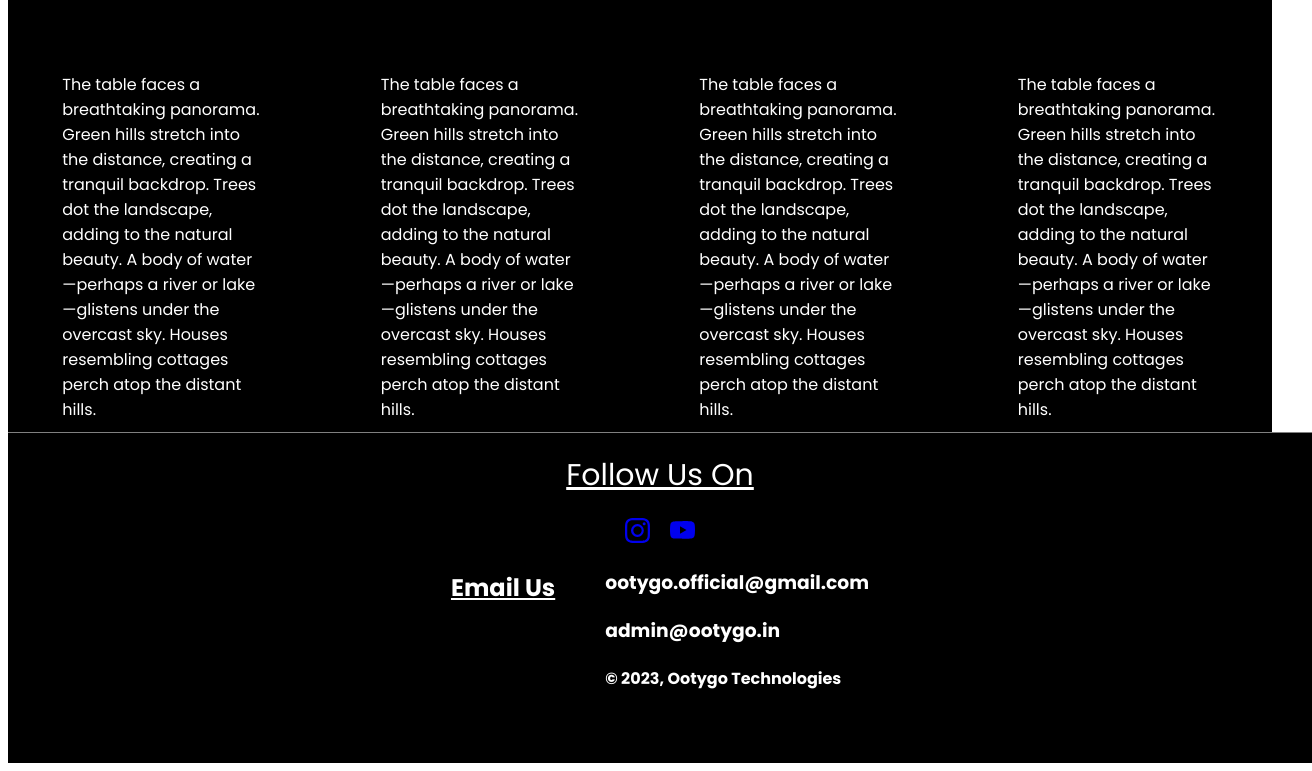
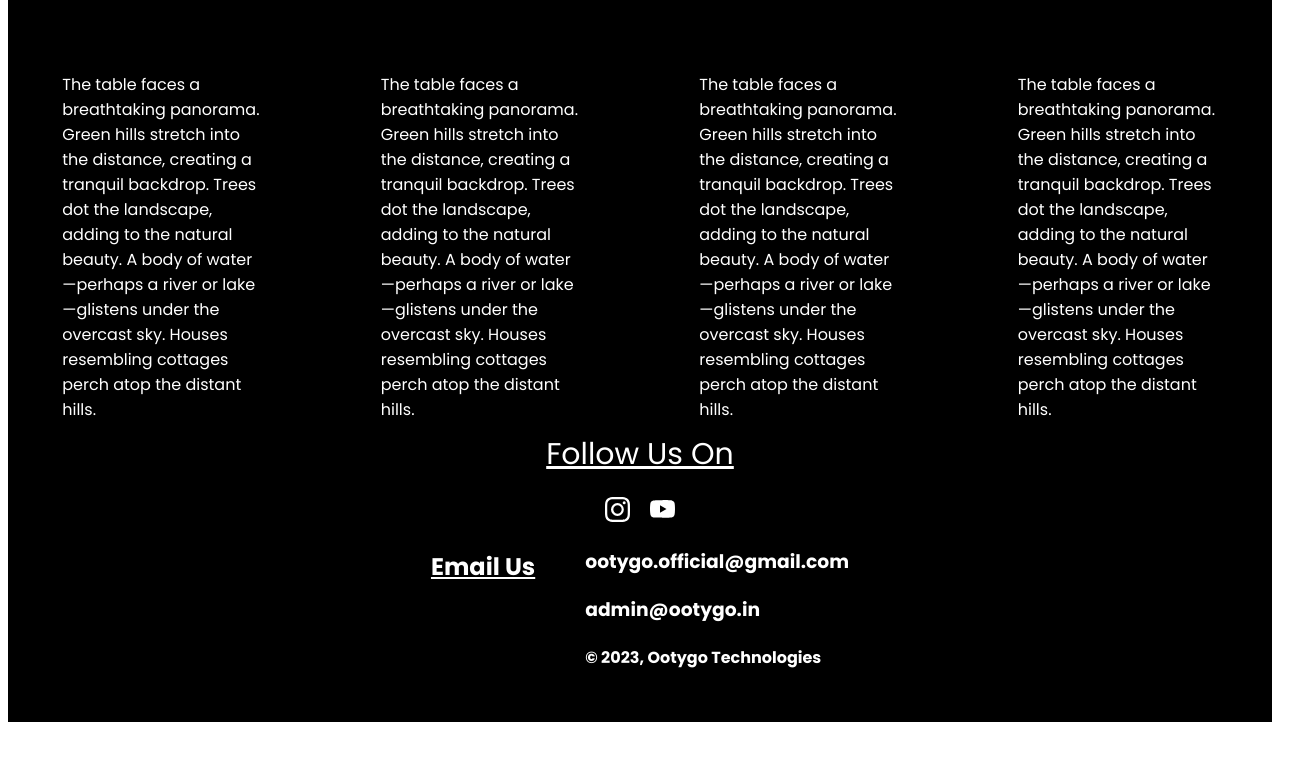
Before and after one commit to Ootygo/app, a React (Create React App) app: page /Food in a window 1280 px wide. Shown: the part 491-1262 px from the top of the page, 1312 px wide, since content can reach past the window. After the commit the page ends 1221 px from the top, so only its background shows below. Built offline with nearby package versions, Linux system fonts and the light colour scheme.

Commit message:
s3 img adding

```diff
--- a/public/index.html
+++ b/public/index.html
@@ -9,9 +9,6 @@
       name="description"
       content="Web site created using create-react-app"
     />
-    <link rel="apple-touch-icon" href="%PUBLIC_URL%/logo192.png" />
-
-    <link rel="manifest" href="%PUBLIC_URL%/manifest.json" />
     <link rel="preconnect" href="https://fonts.googleapis.com">
     <link rel="preconnect" href="https://fonts.gstatic.com" crossorigin>
     <link href="https://fonts.googleapis.com/css2?family=Poppins:ital,wght@0,100;0,200;0,300;0,400;0,500;0,600;0,700;0,800;0,900;1,100;1,200;1,300;1,400;1,500;1,600;1,700;1,800;1,900&display=swap" rel="stylesheet">
--- a/src/components/Food.jsx
+++ b/src/components/Food.jsx
@@ -1,7 +1,7 @@
 import Footer from "../page/Footer";
 import Navbar from "../page/Navbar";
 import "./Food.css";
-import { Link } from "react-router-dom";
+
 
 export default function Food() {
     return (
--- a/src/components/Home.css
+++ b/src/components/Home.css
@@ -7,5 +7,5 @@
     background-attachment: fixed;
     z-index: -3;
     font-family: "Poppins", sans-serif;
-
+    width: 100%;
 }
--- a/src/components/Places.jsx
+++ b/src/components/Places.jsx
@@ -15,7 +15,7 @@ export default function Places() {
             <div>
                 <h2 className="Places_contant_title">Ooty</h2>
                 <img className="Place_contant_img" src="https://encrypted-tbn0.gstatic.com/images?q=tbn:ANd9GcTTP4KyHavTvldxZg_XFcvxWV0Y2tpgX62_2w&usqp=CAU" alt="img" />
-                <h3 className="Places_contant_sub">About</h3>
+                <h3 className="Places_contant_sub">Pakkasuran malai View </h3>
                 <span className="Places_contant_about">This is ooty, ooty is the best place in india  </span>
             </div>
             <div>
--- a/src/components/Stay.jsx
+++ b/src/components/Stay.jsx
@@ -2,7 +2,7 @@ import React from "react";
 import './Stay.css';
 import Navbar from "../page/Navbar";
 import Footer from "../page/Footer";
-import Contantimg from "../assets/images/Contantimg";
+
 export default function Stay() {
     return (
         <>
@@ -18,7 +18,7 @@ export default function Stay() {
 
                 </div>
             </div>
-            <Contantimg/>
+
             <Footer />
         </>
     )
--- a/src/index.css
+++ b/src/index.css
@@ -3,7 +3,7 @@ body {
   font-family: "Poppins", sans-serif;
   -webkit-font-smoothing: antialiased;
   -moz-osx-font-smoothing: grayscale;
-  overflow: hidden;
+
 }
 body::-webkit-scrollbar {
   display: none;
--- a/src/page/Contant.css
+++ b/src/page/Contant.css
@@ -5,8 +5,7 @@
 .Cantant{
     height:auto;
     /* background-color: rgb(0, 0, 0); */
-    margin-top: 0;
-    margin-left: 0;
+
     display: flex;
     justify-content: space-evenly;
     overflow-y: hidden;
--- a/src/page/Footer.css
+++ b/src/page/Footer.css
@@ -3,8 +3,6 @@
     height: 290px;
     background-color: black;
     margin-bottom: 0;
-    padding: 20px;
-    border-top: 1px solid gray;
     font-family: "Poppins", sans-serif;
 }
 .Footer_contact_title{
@@ -20,10 +18,21 @@
     justify-content: center;
     align-items: center;
     gap: 20px;
+
 }
 .Footer_icon{
     height: 50px;
     border-radius: 20px;
+}
+.Footer_icons{
+    text-decoration: unset;
+    color: white;
+}
+.Footer_icons:hover{
+    cursor: pointer;
+    color: rgb(27, 203, 238);
+    transform: scale(1.2);
+    transition: 0.5s;
 }
 .Footer_email{
     font-weight: 100;
--- a/src/page/Footer.jsx
+++ b/src/page/Footer.jsx
@@ -8,7 +8,7 @@ function Footer() {
         <div className="Footer_contant">
           <span className="Footer_contact_title">Follow Us On</span>
           <div className="Footer_social">
-            <a href="https://instagram.com/ootygo?utm_source=qr&igshid=OGIxMTE0OTdkZA==">
+            <a href="https://instagram.com/ootygo?utm_source=qr&igshid=OGIxMTE0OTdkZA==" className="Footer_icons">
               <span>
                 <svg
                   xmlns="http://www.w3.org/2000/svg"
@@ -22,7 +22,7 @@ function Footer() {
                 </svg>
               </span>
             </a>
-            <a href="https://youtube.com/@ootygo?si=osDLPHE7mLyxWtAa">
+            <a href="https://youtube.com/@ootygo?si=osDLPHE7mLyxWtAa" className="Footer_icons">
               <span>
                 <svg
                   xmlns="http://www.w3.org/2000/svg"
--- a/src/page/Timer.jsx
+++ b/src/page/Timer.jsx
@@ -1,4 +1,4 @@
-import React, { useState, useEffect, useRef } from 'react';
+import React, { useState, useEffect} from 'react';
 import './Time.css'
 
 const Time = () => {
@@ -20,7 +20,7 @@ const Time = () => {
   useEffect(() => {
     const intervalId = setInterval(startTimer, 1000);
     return () => clearInterval(intervalId);
-  }, []);
+  },);
 
   return (
     <>
```
Also changed, not shown: public/manifest.json.
